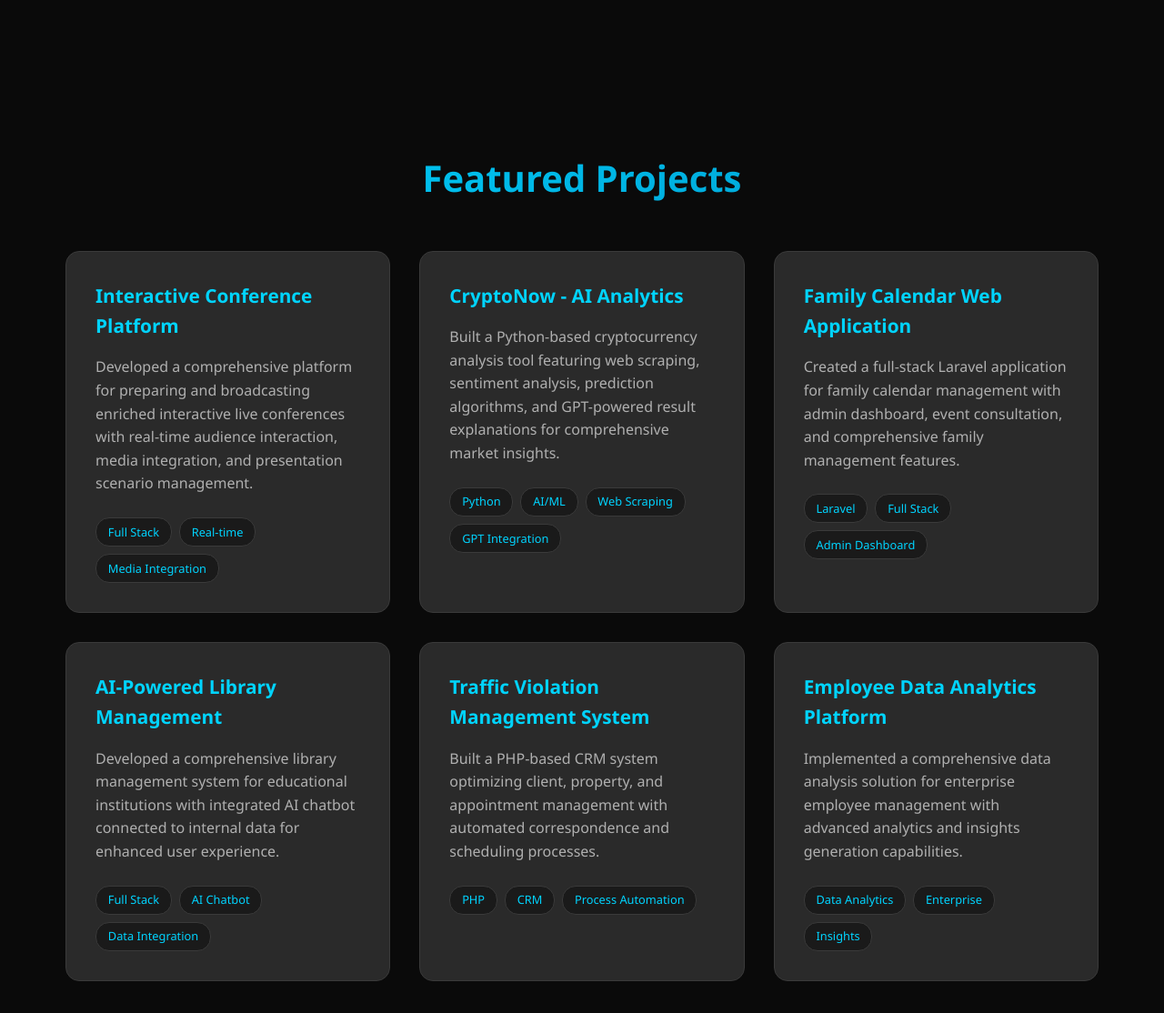
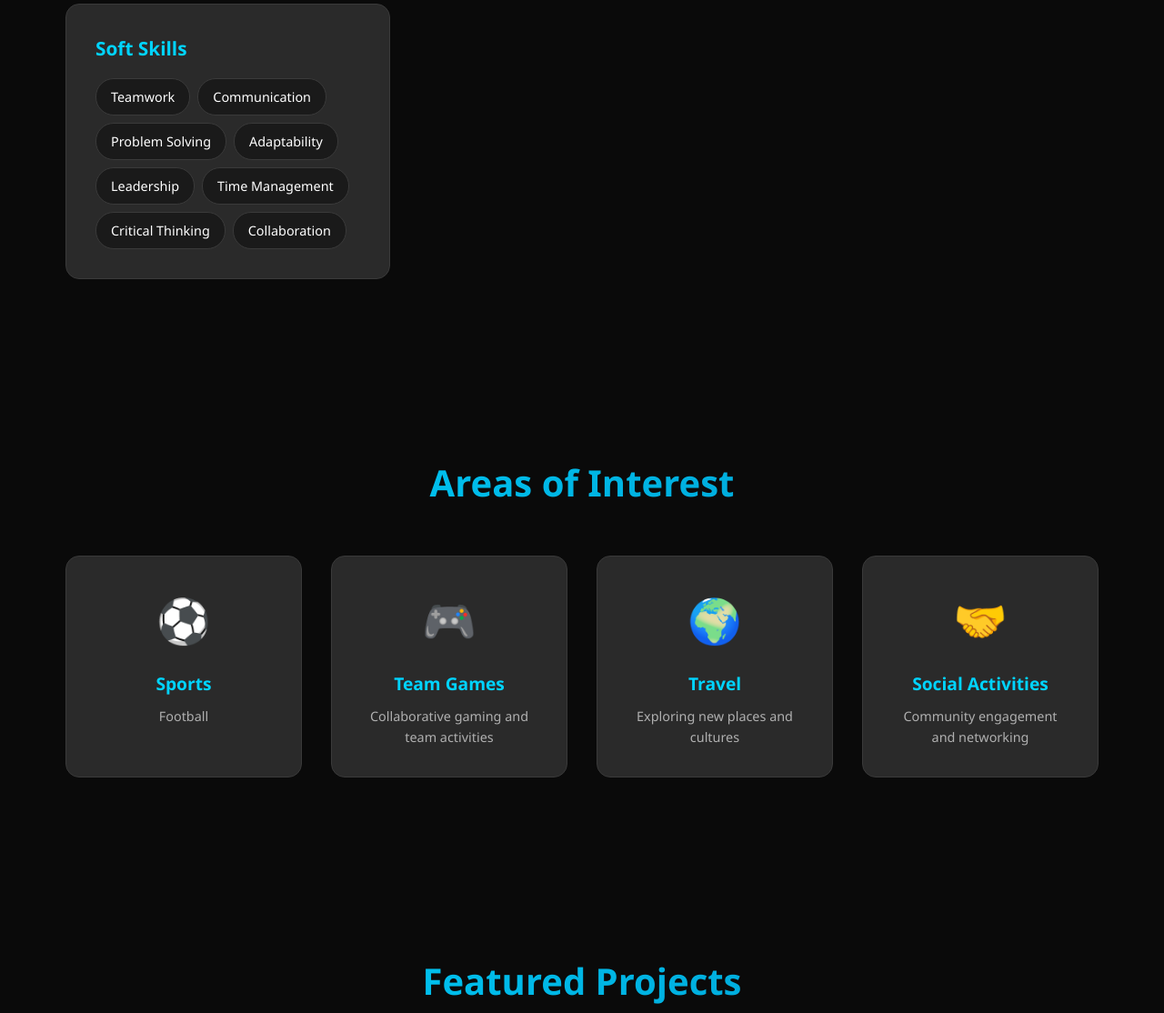
Before and after one commit to kaabouc/kaabouch.mohamed, a plain HTML site: page index.html in a window 1280 px wide. Shown: the part 1577-2691 px from the top of the page at 91% size. Drawn offline with Linux system fonts and the light colour scheme.

Commit message:
Add Interests Section with styling and multilingual support for interests in English and French

```diff
--- a/index.html
+++ b/index.html
@@ -391,6 +391,44 @@
             margin-bottom: 1rem;
         }
 
+        /* Interests Section */
+        .interests-grid {
+            display: grid;
+            grid-template-columns: repeat(auto-fit, minmax(250px, 1fr));
+            gap: 2rem;
+            margin-top: 3rem;
+        }
+
+        .interest-item {
+            background: var(--bg-card);
+            padding: 2rem;
+            border-radius: 15px;
+            border: 1px solid var(--border);
+            transition: all 0.3s ease;
+            text-align: center;
+        }
+
+        .interest-item:hover {
+            transform: translateY(-5px);
+            box-shadow: 0 10px 30px rgba(0, 212, 255, 0.1);
+        }
+
+        .interest-icon {
+            font-size: 3rem;
+            margin-bottom: 1rem;
+        }
+
+        .interest-item h3 {
+            color: var(--accent);
+            margin-bottom: 0.5rem;
+            font-size: 1.2rem;
+        }
+
+        .interest-item p {
+            color: var(--text-secondary);
+            font-size: 0.9rem;
+        }
+
         .contact-item a {
             color: var(--text-secondary);
             text-decoration: none;
@@ -583,6 +621,46 @@
                     <span class="skill-tag" data-i18n="skills.designPatterns">Design Patterns</span>
                 </div>
             </div>
+            <div class="skill-category fade-in">
+                <h3 data-i18n="skills.softSkills">Soft Skills</h3>
+                <div class="skill-tags">
+                    <span class="skill-tag" data-i18n="skills.teamwork">Teamwork</span>
+                    <span class="skill-tag" data-i18n="skills.communication">Communication</span>
+                    <span class="skill-tag" data-i18n="skills.problemSolving">Problem Solving</span>
+                    <span class="skill-tag" data-i18n="skills.adaptability">Adaptability</span>
+                    <span class="skill-tag" data-i18n="skills.leadership">Leadership</span>
+                    <span class="skill-tag" data-i18n="skills.timeManagement">Time Management</span>
+                    <span class="skill-tag" data-i18n="skills.criticalThinking">Critical Thinking</span>
+                    <span class="skill-tag" data-i18n="skills.collaboration">Collaboration</span>
+                </div>
+            </div>
+        </div>
+    </section>
+
+    <!-- Interests Section -->
+    <section class="section" id="interests">
+        <h2 class="section-title" data-i18n="sections.interests">Areas of Interest</h2>
+        <div class="interests-grid">
+            <div class="interest-item fade-in">
+                <div class="interest-icon">⚽</div>
+                <h3 data-i18n="interests.sports">Sports</h3>
+                <p data-i18n="interests.sportsDesc">Football</p>
+            </div>
+            <div class="interest-item fade-in">
+                <div class="interest-icon">🎮</div>
+                <h3 data-i18n="interests.teamGames">Team Games</h3>
+                <p data-i18n="interests.teamGamesDesc">Collaborative gaming and team activities</p>
+            </div>
+            <div class="interest-item fade-in">
+                <div class="interest-icon">🌍</div>
+                <h3 data-i18n="interests.travel">Travel</h3>
+                <p data-i18n="interests.travelDesc">Exploring new places and cultures</p>
+            </div>
+            <div class="interest-item fade-in">
+                <div class="interest-icon">🤝</div>
+                <h3 data-i18n="interests.socialActivities">Social Activities</h3>
+                <p data-i18n="interests.socialActivitiesDesc">Community engagement and networking</p>
+            </div>
         </div>
     </section>
 
@@ -752,7 +830,8 @@
                     downloadResume: "Download My Resume",
                     resumeDescription: "Get a detailed overview of my experience, skills, and qualifications.",
                     downloadCV: "Download CV",
-                    getInTouch: "Get In Touch"
+                    getInTouch: "Get In Touch",
+                    interests: "Areas of Interest"
                 },
                 skills: {
                     programmingLanguages: "Programming Languages",
@@ -765,7 +844,16 @@
                     unsupervisedLearning: "Unsupervised Learning",
                     webScraping: "Web Scraping",
                     sentimentAnalysis: "Sentiment Analysis",
-                    designPatterns: "Design Patterns"
+                    designPatterns: "Design Patterns",
+                    softSkills: "Soft Skills",
+                    teamwork: "Teamwork",
+                    communication: "Communication",
+                    problemSolving: "Problem Solving",
+                    adaptability: "Adaptability",
+                    leadership: "Leadership",
+                    timeManagement: "Time Management",
+                    criticalThinking: "Critical Thinking",
+                    collaboration: "Collaboration"
                 },
                 projects: {
                     interactiveConference: {
@@ -850,6 +938,16 @@
                         period: "July 2023",
                         description: "CRM aimed at optimizing client, property, and appointment management, with automation of correspondence and scheduling processes. Creation of the user interface (UI) for the back office. Full-stack development of appointment, request, and user profile management modules, in collaboration with the team."
                     }
+                },
+                interests: {
+                    sports: "Sports",
+                    sportsDesc: "Football",
+                    teamGames: "Team Games",
+                    teamGamesDesc: "Collaborative gaming and team activities",
+                    travel: "Travel",
+                    travelDesc: "Exploring new places and cultures",
+                    socialActivities: "Social Activities",
+                    socialActivitiesDesc: "Community engagement and networking"
                 }
             },
             fr: {
@@ -872,7 +970,8 @@
                     downloadResume: "Télécharger Mon CV",
                     resumeDescription: "Obtenez un aperçu détaillé de mon expérience, mes compétences et mes qualifications.",
                     downloadCV: "Télécharger CV",
-                    getInTouch: "Me Contacter"
+                    getInTouch: "Me Contacter",
+                    interests: "Centres d'Intérêt"
                 },
                 skills: {
                     programmingLanguages: "Langages de Programmation",
@@ -885,7 +984,16 @@
                     unsupervisedLearning: "Apprentissage Non Supervisé",
                     webScraping: "Web Scraping",
                     sentimentAnalysis: "Analyse de Sentiment",
-                    designPatterns: "Patrons de Conception"
+                    designPatterns: "Patrons de Conception",
+                    softSkills: "Compétences Comportementales",
+                    teamwork: "Travail d'Équipe",
+                    communication: "Communication",
+                    problemSolving: "Résolution de Problèmes",
+                    adaptability: "Adaptabilité",
+                    leadership: "Leadership",
+                    timeManagement: "Gestion du Temps",
+                    criticalThinking: "Esprit Critique",
+                    collaboration: "Collaboration"
                 },
                 projects: {
                     interactiveConference: {
@@ -970,11 +1078,21 @@
                         period: "Juillet 2023",
                         description: "CRM visant à optimiser la gestion des clients, propriétés et rendez-vous, avec automatisation des processus de correspondance et de planification. Création de l'interface utilisateur (UI) pour le back office. Développement full-stack des modules de gestion des rendez-vous, demandes et profils utilisateurs, en collaboration avec l'équipe."
                     }
+                },
+                interests: {
+                    sports: "Sports",
+                    sportsDesc: "Football",
+                    teamGames: "Jeux d'Équipe",
+                    teamGamesDesc: "Jeux collaboratifs et activités d'équipe",
+                    travel: "Voyage",
+                    travelDesc: "Découverte de nouveaux lieux et cultures",
+                    socialActivities: "Activités Sociales",
+                    socialActivitiesDesc: "Engagement communautaire et réseautage"
                 }
             }
         };
 
-            let currentLanguage = 'en';
+        let currentLanguage = 'en';
 
         // Get nested translation value using dot notation (e.g., "nav.about")
         function getTranslation(key, lang) {
@@ -1094,7 +1212,7 @@
         }, observerOptions);
 
         // Observe all elements that should fade in
-        document.querySelectorAll('.skill-category, .project-card, .timeline-item, .contact-item, .resume-section').forEach(el => {
+        document.querySelectorAll('.skill-category, .project-card, .timeline-item, .contact-item, .resume-section, .interest-item').forEach(el => {
             observer.observe(el);
         });
 
```
